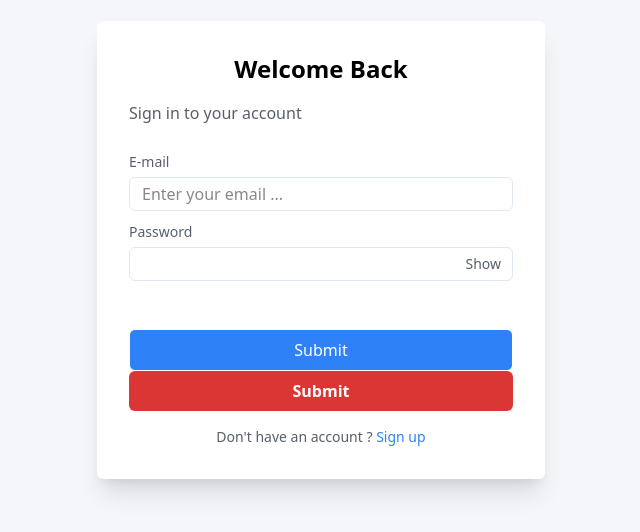
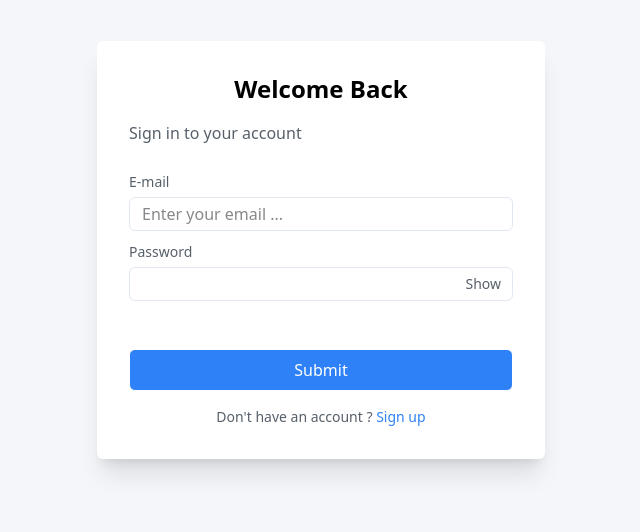
Before and after one commit to BahaaShk/kanaban-job-tracker, a Next.js app: page /login in a window 1280 px wide. Shown: the part 150-682 px from the top of the page, without its empty margins (319-959 px from the left). Built offline with nearby package versions, Linux system fonts and the light colour scheme.

Commit message:
remove redundant Submit button from LoginPage form

```diff
--- a/app/(auth)/login/page.tsx
+++ b/app/(auth)/login/page.tsx
@@ -79,7 +79,6 @@ const LoginPage = () => {
           >
             {isPending ? "Submitting..." : "Submit"}
           </button>
-          <Button variant="danger">Submit</Button>
         </form>
         <p className="mt-4 text-sm text-center text-text-secondary">
           Don&apos;t have an account ?{" "}
```
